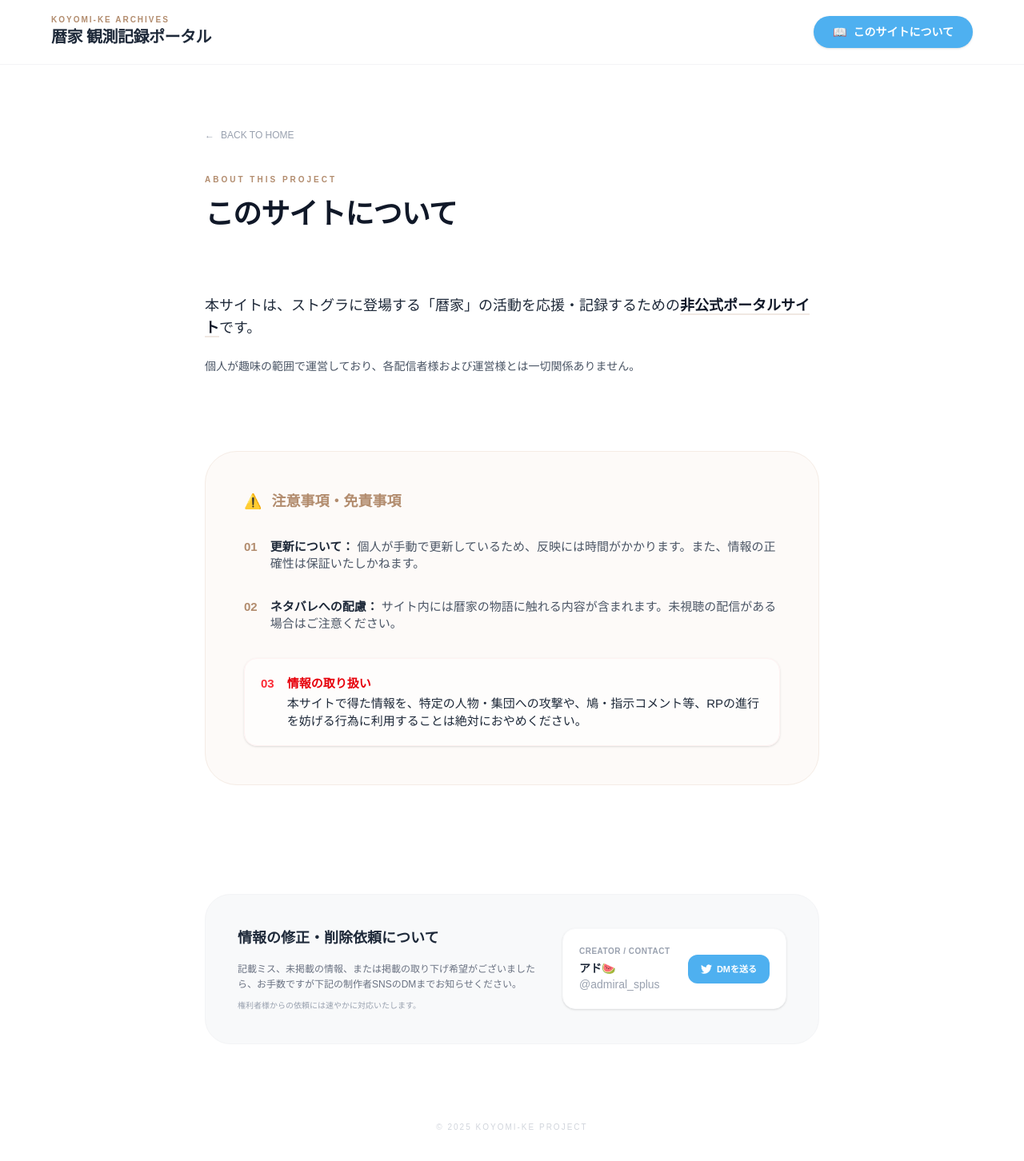
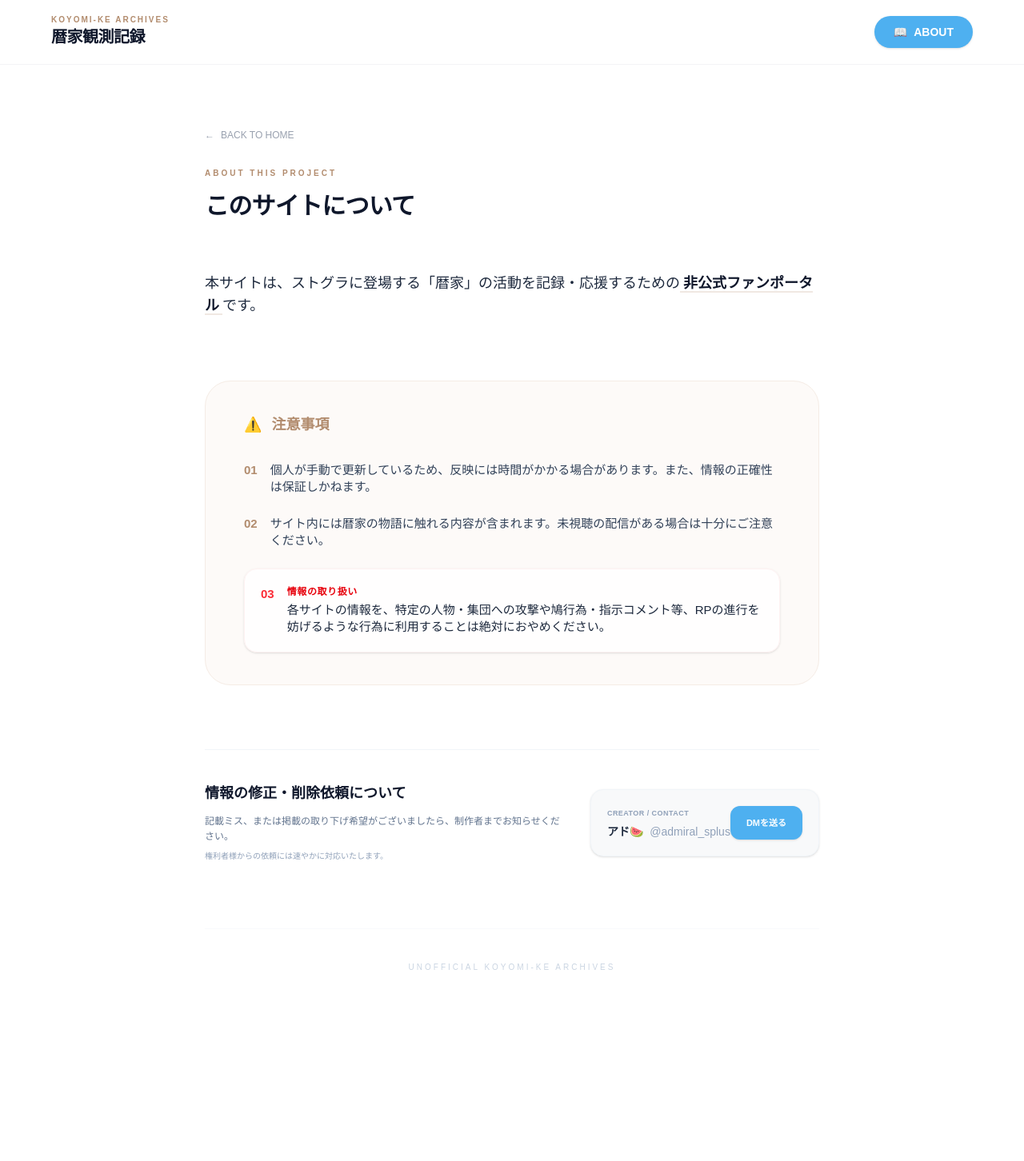
Before and after one commit to ksisfart-ui/kfam-portal, a Next.js app in the folder kfam-portal/: page /about in a window 1280 px wide. Shown: the top 1452 px of the page at 80% size. After the commit the page ends 1345 px from the top, so only its background shows below. Built offline with nearby package versions, Linux system fonts and the light colour scheme.

Commit message:
注意書きページ追加8

```diff
--- a/kfam-portal/app/about/page.tsx
+++ b/kfam-portal/app/about/page.tsx
@@ -2,75 +2,69 @@ import Link from 'next/link';
 
 export default function AboutPage() {
   return (
-    <main className="min-h-screen bg-white py-20 px-6">
+    <main className="min-h-screen bg-white py-12 md:py-20 px-6 antialiased">
       <div className="max-w-3xl mx-auto">
-        {/* ヘッダー部分 */}
-        <div className="mb-20">
-          <Link href="/" className="text-xs text-gray-400 hover:text-[#b28c6e] flex items-center mb-10 transition-colors">
+        <div className="mb-16">
+          <Link href="/" className="text-xs text-gray-400 hover:text-[#b28c6e] flex items-center mb-8 transition-colors font-medium">
             <span className="mr-2">←</span> BACK TO HOME
           </Link>
           <h2 className="text-[10px] text-[#b28c6e] font-bold tracking-[0.3em] mb-4">ABOUT THIS PROJECT</h2>
-          <h1 className="text-4xl font-bold text-gray-900 tracking-tight">このサイトについて</h1>
+          <h1 className="text-3xl font-semibold text-slate-900 tracking-tight">このサイトについて</h1>
         </div>
 
-        {/* コンテンツ */}
-        <div className="space-y-24 text-gray-600">
-          <section className="leading-loose">
-            <p className="text-lg text-gray-800 mb-6">
-              本サイトは、ストグラに登場する「暦家」の活動を応援・記録するための<strong className="text-gray-900 border-b-2 border-[#b28c6e]/20">非公式ポータルサイト</strong>です。
-            </p>
-            <p className="text-sm">
-              個人が趣味の範囲で運営しており、各配信者様および運営様とは一切関係ありません。
+        <div className="space-y-20 text-slate-700 leading-loose">
+          <section>
+            <p className="text-base md:text-lg text-slate-800">
+              本サイトは、ストグラに登場する「暦家」の活動を記録・応援するための<strong className="text-slate-900 border-b-2 border-[#b28c6e]/20 px-1">非公式ファンポータル</strong>です。
             </p>
           </section>
 
-          {/* 注意事項：圧迫感のないスタイリッシュな囲み */}
-          <section className="relative py-12 px-8 md:px-12 bg-[#fdfaf8] rounded-[2.5rem] border border-[#f5ece5]">
-            <h2 className="text-lg font-bold text-[#b28c6e] mb-8 flex items-center">
-              <span className="mr-3">⚠️</span> 注意事項・免責事項
+          {/* 注意事項：既存サイトに合わせた清潔感のあるデザイン */}
+          <section className="py-10 px-6 md:px-12 bg-[#fdfaf8] rounded-[2rem] border border-[#f5ece5]">
+            <h2 className="text-lg font-semibold text-[#b28c6e] mb-8 flex items-center">
+              <span className="mr-3">⚠️</span> 注意事項
             </h2>
-            <ul className="space-y-8 text-sm md:text-[15px]">
+            <ul className="space-y-6 text-sm md:text-[15px]">
               <li className="flex gap-4">
                 <span className="text-[#b28c6e] font-bold">01</span>
-                <p><span className="font-bold text-gray-800">更新について：</span> 個人が手動で更新しているため、反映には時間がかかります。また、情報の正確性は保証いたしかねます。</p>
+                <p>個人が手動で更新しているため、反映には時間がかかる場合があります。また、情報の正確性は保証しかねます。</p>
               </li>
               <li className="flex gap-4">
                 <span className="text-[#b28c6e] font-bold">02</span>
-                <p><span className="font-bold text-gray-800">ネタバレへの配慮：</span> サイト内には暦家の物語に触れる内容が含まれます。未視聴の配信がある場合はご注意ください。</p>
+                <p>サイト内には暦家の物語に触れる内容が含まれます。未視聴の配信がある場合は十分にご注意ください。</p>
               </li>
-              <li className="flex gap-4 p-5 bg-white/60 rounded-2xl border border-red-50 shadow-sm">
+              <li className="flex gap-4 p-5 bg-white/80 rounded-2xl border border-red-50 shadow-sm">
                 <span className="text-red-500 font-bold">03</span>
-                <p className="font-medium text-gray-800">
-                  <span className="text-red-600 font-bold block mb-1">情報の取り扱い</span>
-                  本サイトで得た情報を、特定の人物・集団への攻撃や、鳩・指示コメント等、RPの進行を妨げる行為に利用することは絶対におやめください。
+                <p className="font-medium text-slate-800">
+                  <span className="text-red-600 font-bold block mb-1 uppercase text-xs tracking-wider">情報の取り扱い</span>
+                  各サイトの情報を、特定の人物・集団への攻撃や鳩行為・指示コメント等、RPの進行を妨げるような行為に利用することは絶対におやめください。
                 </p>
               </li>
             </ul>
           </section>
 
-          {/* お問い合わせ：ご提示の画像を再現 */}
-          <section className="pt-10">
-            <div className="flex flex-col md:flex-row md:items-center justify-between gap-8 p-8 md:p-10 bg-[#f8f9fa] rounded-[2rem] border border-gray-100">
-              <div className="max-w-md">
-                <h2 className="text-lg font-bold text-gray-800 mb-4">情報の修正・削除依頼について</h2>
-                <p className="text-xs text-gray-500 leading-relaxed mb-2">
-                  記載ミス、未掲載の情報、または掲載の取り下げ希望がございましたら、お手数ですが下記の制作者SNSのDMまでお知らせください。
+          {/* お問い合わせ：下部に十分な余白を確保 */}
+          <section className="pt-10 pb-20 border-t border-slate-100">
+            <div className="flex flex-col md:flex-row md:items-center justify-between gap-8">
+              <div className="max-w-md text-center md:text-left">
+                <h2 className="text-lg font-semibold text-slate-900 mb-3">情報の修正・削除依頼について</h2>
+                <p className="text-xs text-slate-500 leading-relaxed mb-1">
+                  記載ミス、または掲載の取り下げ希望がございましたら、制作者までお知らせください。
                 </p>
-                <p className="text-[10px] text-gray-400">権利者様からの依頼には速やかに対応いたします。</p>
+                <p className="text-[10px] text-slate-400">権利者様からの依頼には速やかに対応いたします。</p>
               </div>
 
-              <div className="flex items-center bg-white p-5 rounded-2xl shadow-sm border border-gray-50 min-w-[280px]">
+              <div className="flex items-center bg-[#f8f9fa] p-5 rounded-2xl border border-slate-100 min-w-[280px] shadow-sm">
                 <div className="flex-1">
-                  <p className="text-[10px] text-gray-400 font-bold tracking-wider mb-1 uppercase">Creator / Contact</p>
-                  <p className="text-sm font-bold text-gray-800">アド🍉 <span className="text-gray-400 font-normal">@admiral_splus</span></p>
+                  <p className="text-[9px] text-slate-400 font-bold tracking-wider mb-1 uppercase">Creator / Contact</p>
+                  <p className="text-sm font-semibold text-slate-800">アド🍉 <span className="text-slate-400 font-normal ml-1">@admiral_splus</span></p>
                 </div>
                 <a
                   href="https://twitter.com/admiral_splus"
                   target="_blank"
                   rel="noopener noreferrer"
-                  className="bg-[#4eb0f0] hover:bg-[#399ede] text-white text-[11px] font-bold px-4 py-2.5 rounded-xl flex items-center transition-all ml-4"
+                  className="bg-[#4eb0f0] hover:bg-[#399ede] text-white text-[11px] font-bold px-5 py-2.5 rounded-xl transition-all shadow-sm"
                 >
-                  <svg className="w-3.5 h-3.5 mr-1.5 fill-current" viewBox="0 0 24 24"><path d="M23.953 4.57a10 10 0 01-2.825.775 4.958 4.958 0 002.163-2.723c-.951.555-2.005.959-3.127 1.184a4.92 4.92 0 00-8.384 4.482C7.69 8.095 4.067 6.13 1.64 3.162a4.822 4.822 0 00-.666 2.475c0 1.71.87 3.213 2.188 4.096a4.904 4.904 0 01-2.228-.616v.06a4.923 4.923 0 003.946 4.827 4.996 4.996 0 01-2.212.085 4.936 4.936 0 004.604 3.417 9.867 9.867 0 01-6.102 2.105c-.39 0-.779-.023-1.17-.067a13.995 13.995 0 007.557 2.209c9.053 0 13.998-7.496 13.998-13.985 0-.21 0-.42-.015-.63A9.935 9.935 0 0024 4.59z"/></svg>
                   DMを送る
                 </a>
               </div>
@@ -78,8 +72,8 @@ export default function AboutPage() {
           </section>
         </div>
 
-        <footer className="mt-24 text-center">
-          <p className="text-[10px] text-gray-300 tracking-[0.2em]">© {new Date().getFullYear()} KOYOMI-KE PROJECT</p>
+        <footer className="pb-12 text-center border-t border-slate-50 pt-10">
+          <p className="text-[10px] text-slate-300 tracking-[0.3em]">UNOFFICIAL KOYOMI-KE ARCHIVES</p>
         </footer>
       </div>
     </main>
--- a/kfam-portal/app/page.tsx
+++ b/kfam-portal/app/page.tsx
@@ -45,7 +45,7 @@ export default function PortalPage() {
                 {project.description}
               </p>
               <div className="flex items-center text-xs font-bold text-gray-400 group-hover:text-[#b28c6e]">
-                VIEW SITE
+                VIEW
                 <svg xmlns="http://www.w3.org/2000/svg" className="h-4 w-4 ml-2 group-hover:translate-x-1 transition-transform" fill="none" viewBox="0 0 24 24" stroke="currentColor">
                   <path strokeLinecap="round" strokeLinejoin="round" strokeWidth={2} d="M17 8l4 4m0 0l-4 4m4-4H3" />
                 </svg>
--- a/kfam-portal/components/Header.tsx
+++ b/kfam-portal/components/Header.tsx
@@ -2,15 +2,26 @@ import Link from 'next/link';
 
 export default function Header() {
   return (
-    <header className="sticky top-0 z-50 bg-white/80 backdrop-blur-md border-b border-gray-100 px-6 py-5">
-      <div className="max-w-6xl mx-auto flex justify-between items-center">
-        <Link href="/" className="group">
-          <p className="text-[10px] text-[#b28c6e] font-bold tracking-[0.2em] mb-0.5 leading-none">KOYOMI-KE ARCHIVES</p>
-          <h1 className="text-xl font-bold text-gray-800 tracking-tight">暦家 観測記録ポータル</h1>
+    <header className="sticky top-0 z-50 bg-white/90 backdrop-blur-md border-b border-gray-100 px-4 md:px-6 py-4 md:py-5 antialiased">
+      <div className="max-w-6xl mx-auto flex justify-between items-center gap-2">
+        {/* ロゴ・タイトルエリア */}
+        <Link href="/" className="group flex-shrink-1 min-w-0">
+          <p className="text-[9px] md:text-[10px] text-[#b28c6e] font-bold tracking-[0.2em] mb-0.5 leading-none">
+            KOYOMI-KE ARCHIVES
+          </p>
+          <h1 className="text-base md:text-xl font-semibold text-slate-900 tracking-tight whitespace-nowrap overflow-hidden text-ellipsis">
+            暦家観測記録
+          </h1>
         </Link>
 
-        <Link href="/about" className="bg-[#4eb0f0] hover:bg-[#399ede] text-white text-xs md:text-sm font-bold px-6 py-2.5 rounded-full transition-all shadow-sm hover:shadow-md flex items-center">
-          <span className="mr-2">📖</span> このサイトについて
+        {/* ボタン：モバイルではさらにコンパクトに */}
+        <Link
+          href="/about"
+          className="bg-[#4eb0f0] hover:bg-[#399ede] text-white text-[10px] md:text-sm font-bold px-4 md:px-6 py-2 md:py-2.5 rounded-full transition-all shadow-sm hover:shadow-md flex items-center whitespace-nowrap flex-shrink-0"
+        >
+          <span className="mr-1.5 md:mr-2">📖</span>
+          <span className="hidden xs:inline">このサイトについて</span>
+          <span className="xs:hidden font-bold">ABOUT</span>
         </Link>
       </div>
     </header>
```
